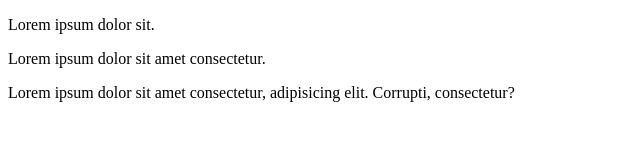
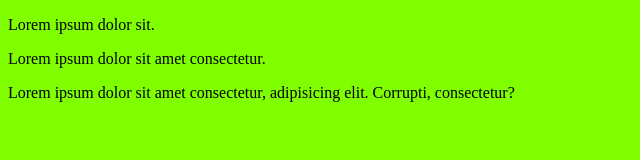
Before and after one commit to alexandra1611/ProbandoGitADSI, a plain HTML site: page Index.html in a window 1280 px wide. Shown: the whole page, without its empty margins (0-640 px from the left). Drawn offline with Linux system fonts and the light colour scheme.

Commit message:
Agregando estilos

```diff
--- a/Index.html
+++ b/Index.html
@@ -5,6 +5,7 @@
     <meta http-equiv="X-UA-Compatible" content="IE=edge">
     <meta name="viewport" content="width=device-width, initial-scale=1.0">
     <title>Document</title>
+    <link rel="stylesheet" href="./css/Estilos.css">
 </head>
 <body>
     <p>Lorem ipsum dolor sit.</p>
--- /dev/null
+++ b/css/Estilos.css
@@ -0,0 +1,3 @@
+body{
+    background-color: chartreuse;
+}
```
